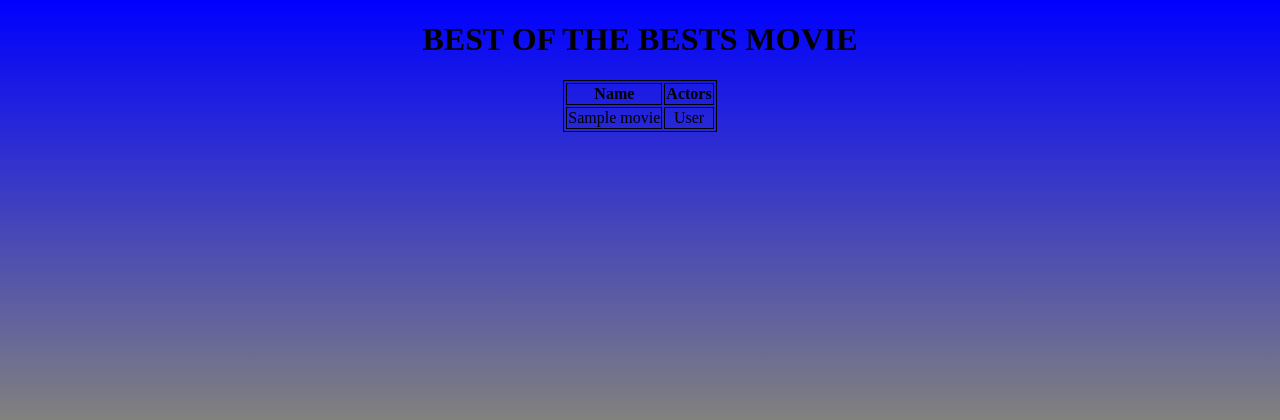
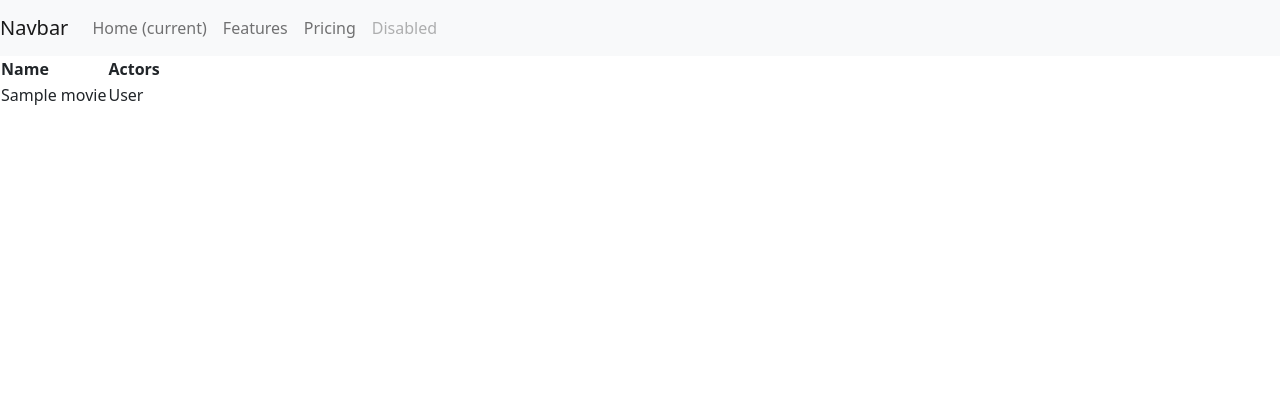
Before and after one commit to ozahirnyi/movie_finder, a Django app: page / in a window 1280 px wide. Shown: the top 420 px of the page. After the commit the page ends 105 px from the top, so only its background shows below. Run offline with Django 3.2, Linux system fonts and the light colour scheme; a user stored in the database is signed in; tables that the repository leaves empty hold one stand-in row (values such as "Sample post").

Commit message:
add main template

```diff
--- a/movie_finder/finder/templates/finder/index.html
+++ b/movie_finder/finder/templates/finder/index.html
@@ -1,23 +1,10 @@
-{% load static %}
-<!DOCTYPE html>
-<html lang="en">
-<head>
-    <meta charset="UTF-8">
-    <title>Title</title>
-<!--    <link rel="stylesheet" href="https://cdn.jsdelivr.net/npm/bootstrap@5.1.3/dist/css/bootstrap.min.css"-->
-<!--          integrity="sha384-1BmE4kWBq78iYhFldvKuhfTAU6auU8tT94WrHftjDbrCEXSU1oBoqyl2QvZ6jIW3" crossorigin="anonymous">-->
-<!--    <script src="https://cdn.jsdelivr.net/npm/bootstrap@5.1.3/dist/js/bootstrap.min.js"-->
-<!--            integrity="sha384-QJHtvGhmr9XOIpI6YVutG+2QOK9T+ZnN4kzFN1RtK3zEFEIsxhlmWl5/YESvpZ13"-->
-<!--            crossorigin="anonymous"></script>-->
-<!--    -->
-<!--    <script src="https://cdn.jsdelivr.net/npm/bootstrap@5.1.3/dist/js/bootstrap.bundle.min.js"-->
-<!--            integrity="sha384-ka7Sk0Gln4gmtz2MlQnikT1wXgYsOg+OMhuP+IlRH9sENBO0LRn5q+8nbTov4+1p"-->
-<!--            crossorigin="anonymous"></script>-->
-    <link rel="stylesheet" href="{% static 'finder/css/index.css' %}">
-    <link rel="stylesheet" type="text/css" href="{% static 'finder/index.css' %}">
-</head>
-<body>
-<h1>BEST OF THE BESTS MOVIE</h1>
+{% extends 'finder/main.html' %}
+
+{% block title %}
+    <title>Movie Finder</title>
+{% endblock %}
+
+{% block content %}
 <table>
     <tr>
         <th>Name</th>
@@ -30,6 +17,4 @@
     </tr>
     {% endfor %}
 </table>
-
-</body>
-</html>
+{% endblock %}
--- /dev/null
+++ b/movie_finder/finder/templates/finder/main.html
@@ -0,0 +1,41 @@
+<!doctype  html>
+<html lang="en">
+<head>
+    <link href="https://cdn.jsdelivr.net/npm/bootstrap@5.1.3/dist/css/bootstrap.min.css" rel="stylesheet"
+          integrity="sha384-1BmE4kWBq78iYhFldvKuhfTAU6auU8tT94WrHftjDbrCEXSU1oBoqyl2QvZ6jIW3" crossorigin="anonymous">
+    {% block title %}
+    {% endblock %}
+
+    <nav class="navbar navbar-expand-lg navbar-light bg-light">
+        <a class="navbar-brand" href="#">Navbar</a>
+        <button class="navbar-toggler" type="button" data-toggle="collapse" data-target="#navbarNav"
+                aria-controls="navbarNav" aria-expanded="false" aria-label="Toggle navigation">
+            <span class="navbar-toggler-icon"></span>
+        </button>
+        <div class="collapse navbar-collapse" id="navbarNav">
+            <ul class="navbar-nav">
+                <li class="nav-item active">
+                    <a class="nav-link" href="#">Home <span class="sr-only">(current)</span></a>
+                </li>
+                <li class="nav-item">
+                    <a class="nav-link" href="#">Features</a>
+                </li>
+                <li class="nav-item">
+                    <a class="nav-link" href="#">Pricing</a>
+                </li>
+                <li class="nav-item">
+                    <a class="nav-link disabled" href="#">Disabled</a>
+                </li>
+            </ul>
+        </div>
+    </nav>
+</head>
+<body>
+{% block content %}
+{% endblock %}
+
+<script src="https://cdn.jsdelivr.net/npm/bootstrap@5.1.3/dist/js/bootstrap.bundle.min.js"
+        integrity="sha384-ka7Sk0Gln4gmtz2MlQnikT1wXgYsOg+OMhuP+IlRH9sENBO0LRn5q+8nbTov4+1p"
+        crossorigin="anonymous"></script>
+</body>
+</html>
--- a/movie_finder/finder/templates/registration/login.html
+++ b/movie_finder/finder/templates/registration/login.html
@@ -1,3 +1,4 @@
+{% extends "finder/main.html" %}
 {% block content %}
 
 {% if form.errors %}
```
